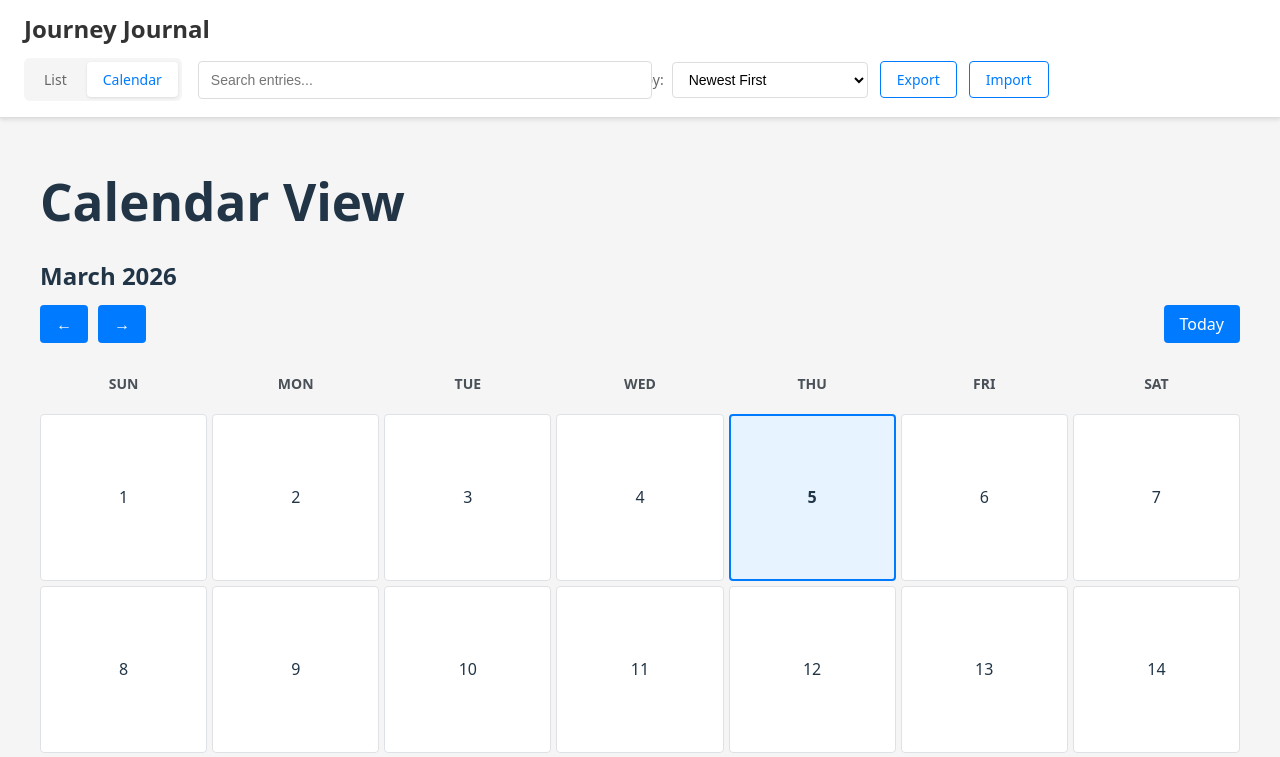
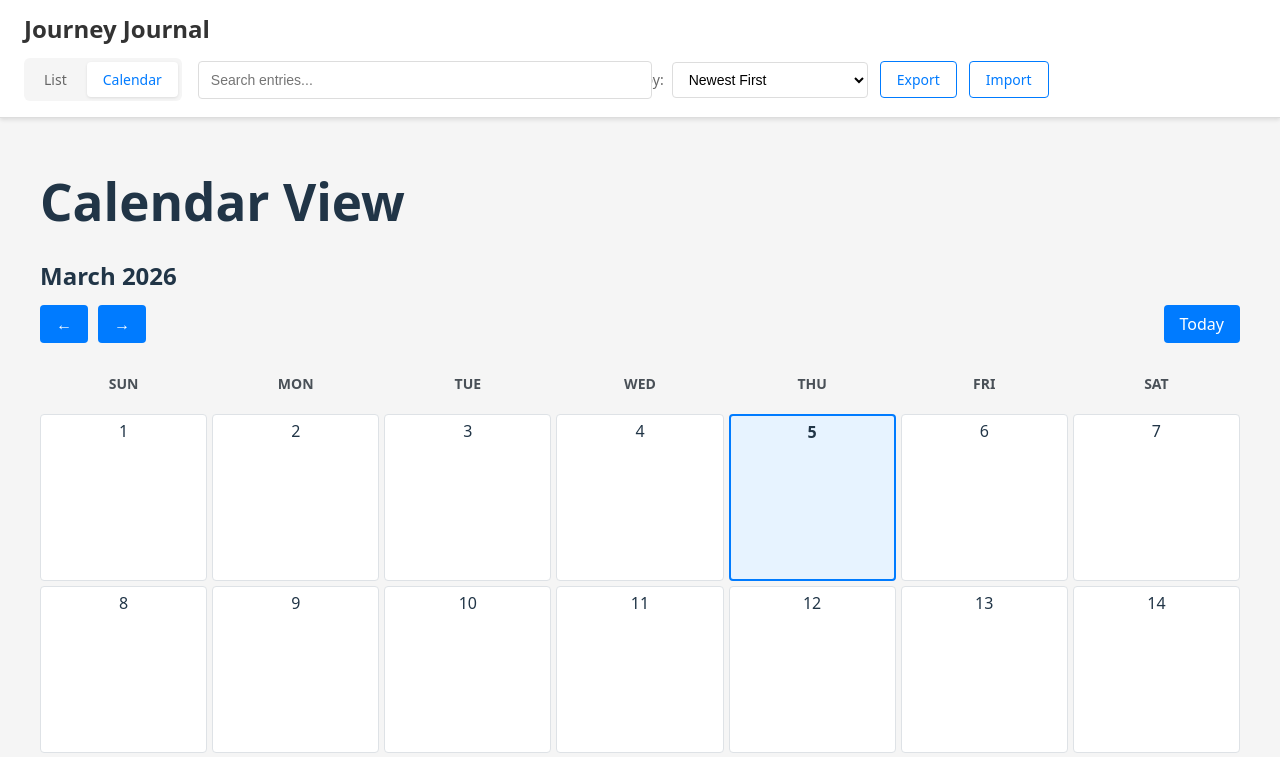
Before and after one commit to sharon-raphael/my-diary, a React (Vite) app: page / in a window 1280 px wide. Shown: the top 757 px of the page. Built offline with nearby package versions, Linux system fonts and the light colour scheme.

Commit message:
fix: default return view to calendar and prevent date cells from expanding beyond grid bounds

```diff
--- a/src/App.tsx
+++ b/src/App.tsx
@@ -43,7 +43,7 @@ function AppContent() {
   const handleDeleteEntry = async (entryId: string) => {
     try {
       await deleteEntry(entryId);
-      setCurrentView('list');
+      setCurrentView('calendar');
       setSelectedEntryId(null);
       showNotification('Entry deleted successfully');
     } catch (error) {
@@ -81,7 +81,7 @@ function AppContent() {
         await createEntry(entryData);
         showNotification('Entry created successfully');
       }
-      setCurrentView('list');
+      setCurrentView('calendar');
       setSelectedEntryId(null);
       setInitialEditorDate(undefined);
     } catch (error) {
@@ -94,7 +94,7 @@ function AppContent() {
    * Handles cancel button in editor
    */
   const handleCancelEdit = () => {
-    setCurrentView('list');
+    setCurrentView('calendar');
     setSelectedEntryId(null);
     setInitialEditorDate(undefined);
   };
@@ -110,7 +110,7 @@ function AppContent() {
    * Handles back button in viewer
    */
   const handleBackToList = () => {
-    setCurrentView('list');
+    setCurrentView('calendar');
     setSelectedEntryId(null);
   };
 
@@ -140,7 +140,7 @@ function AppContent() {
       case 'viewer':
         const entryToView = selectedEntryId ? getEntry(selectedEntryId) : null;
         if (!entryToView) {
-          setCurrentView('list');
+          setCurrentView('calendar');
           setSelectedEntryId(null);
           return null;
         }
--- a/src/components/calendar/CalendarView.css
+++ b/src/components/calendar/CalendarView.css
@@ -175,13 +175,16 @@
   display: flex;
   flex-direction: column;
   align-items: center;
-  justify-content: center;
+  justify-content: flex-start;
   padding: 8px;
   background-color: white;
   border: 1px solid #dee2e6;
   border-radius: 4px;
   cursor: pointer;
   transition: background-color 0.2s, border-color 0.2s;
+  overflow: hidden;
+  min-height: 0;
+  min-width: 0;
 }
 
 .date-cell:hover {
```
